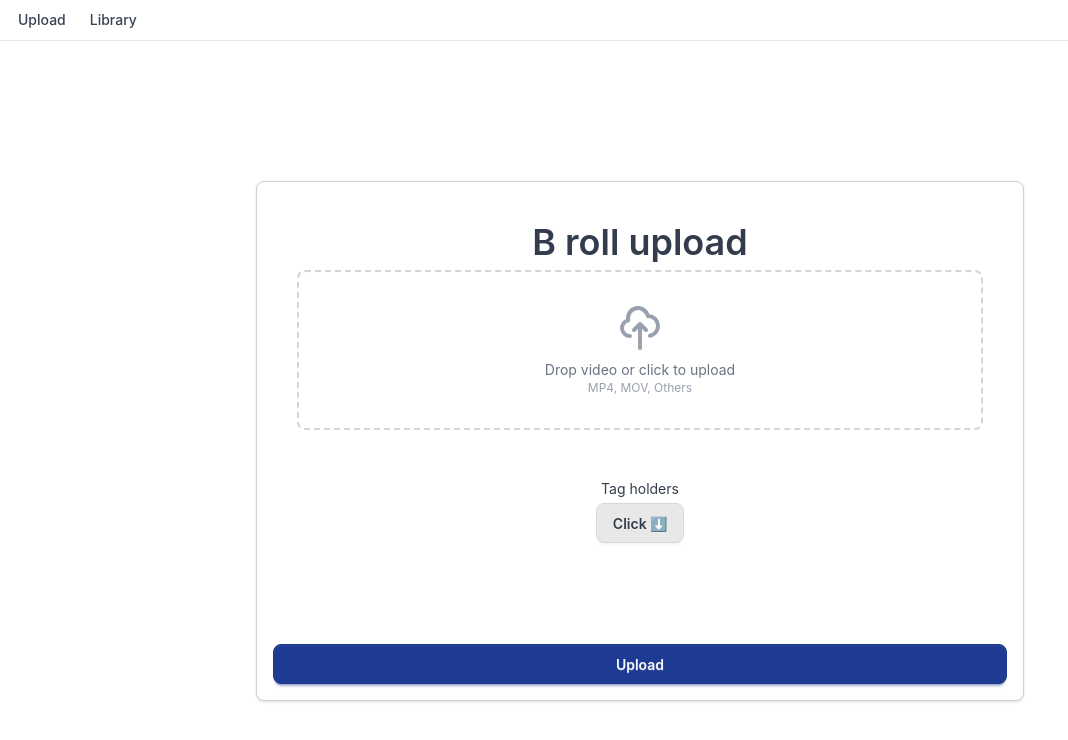
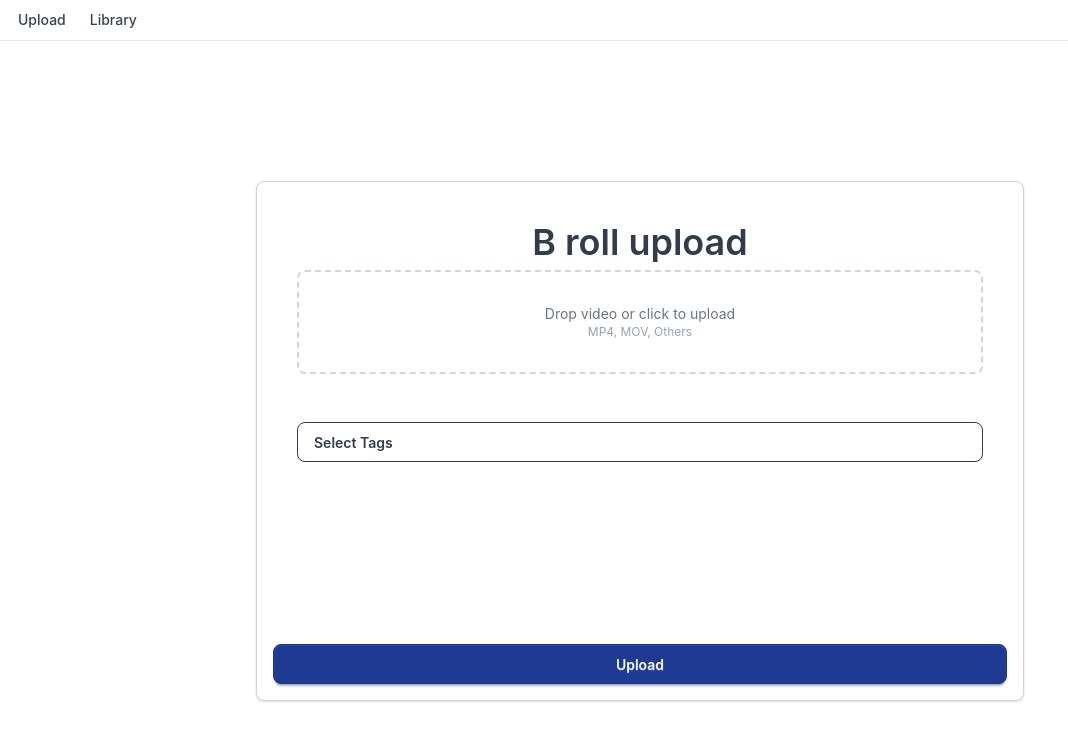
Before and after one commit to sitechtimes/b-roll-storage, a Nuxt app in the folder b/: page /upload in a window 1280 px wide. Shown: the top 740 px of the page, without its empty margins (0-1068 px from the left). Built offline with nearby package versions, Linux system fonts and the light colour scheme.

Commit message:
basic tags

```diff
--- a/b/app/pages/upload.vue
+++ b/b/app/pages/upload.vue
@@ -21,19 +21,6 @@
               for="videoUpload"
               class="flex flex-col items-center justify-center cursor-pointer"
             >
-              <svg
-                class="w-12 h-12 text-gray-400 mb-2"
-                fill="none"
-                stroke="currentColor"
-                viewBox="0 0 24 24"
-              >
-                <path
-                  stroke-linecap="round"
-                  stroke-linejoin="round"
-                  stroke-width="2"
-                  d="M7 16a4 4 0 01-.88-7.903A5 5 0 1115.9 6L16 6a5 5 0 011 9.9M15 13l-3-3m0 0l-3 3m3-3v12"
-                />
-              </svg>
               <p class="text-sm text-gray-500">Drop video or click to upload</p>
               <p class="text-xs text-gray-400">MP4, MOV, Others</p>
             </label>
@@ -47,18 +34,32 @@
             ></video>
           </div>
         </div>
+        <div v-if="finalVideoFile.tags.length > 0" class="w-full">
+          <div v-for="tag in finalVideoFile.tags" :key="tag">
+            {{ tag }}
+          </div>
+        </div>
+
         <div class="py-6 w-full">
-          <p>Tag holders</p>
-          <div class="dropdown dropdown-bottom dropdown-center">
-            <div tabindex="0" role="button" class="btn m-1">Click ⬇️</div>
+          <div class="dropdown dropdown-bottom w-full">
+            <div
+              tabindex="0"
+              role="button"
+              class="btn btn-outline w-full justify-between"
+            >
+              <span>Select Tags</span>
+            </div>
             <ul
-              tabindex="-1"
-              class="dropdown-content menu bg-base-100 rounded-box z-1 w-52 p-2 shadow-sm"
+              tabindex="0"
+              class="dropdown-content menu bg-base-100 rounded-lg z-10 w-full mt-2 p-2 shadow-lg border border-base-300"
             >
               <li v-for="tag in tags" :key="tag">
-                <a @click="(console.log(tag), addTagToFinalFile(tag))">{{
-                  tag
-                }}</a>
+                <a
+                  class="rounded-md"
+                  @click="(console.log(tag), addTagToFinalFile(tag))"
+                >
+                  {{ tag }}
+                </a>
               </li>
             </ul>
           </div>
@@ -79,10 +80,11 @@
 
 <script setup lang="ts">
 import { ref } from "vue";
-const finalVideoFile: { fileName: string; tags: string[] } = {
+
+const finalVideoFile = ref<{ fileName: string; tags: string[] }>({
   fileName: "",
   tags: [],
-};
+});
 
 const tags: string[] = ["Tag1", "Tag2", "Tag3"];
 
@@ -105,6 +107,7 @@ const onFileUpload = (event: Event) => {
         videoElement.value.src = e.target.result as string;
       }
     };
+    finalVideoFile.value.fileName = uploadedFile.name;
     reader.readAsDataURL(uploadedFile);
   }
 };
@@ -124,14 +127,14 @@ function captureFrame() {
 }
 
 function addTagToFinalFile(x: string) {
-  if (finalVideoFile.tags.includes(x)) {
+  if (finalVideoFile.value.tags.includes(x)) {
   } else {
-    finalVideoFile.tags.push(x);
+    finalVideoFile.value.tags.push(x);
   }
 }
 
 function test() {
   console.log("Ai test");
-  console.log(finalVideoFile);
+  console.log(finalVideoFile.value);
 }
 </script>
```
